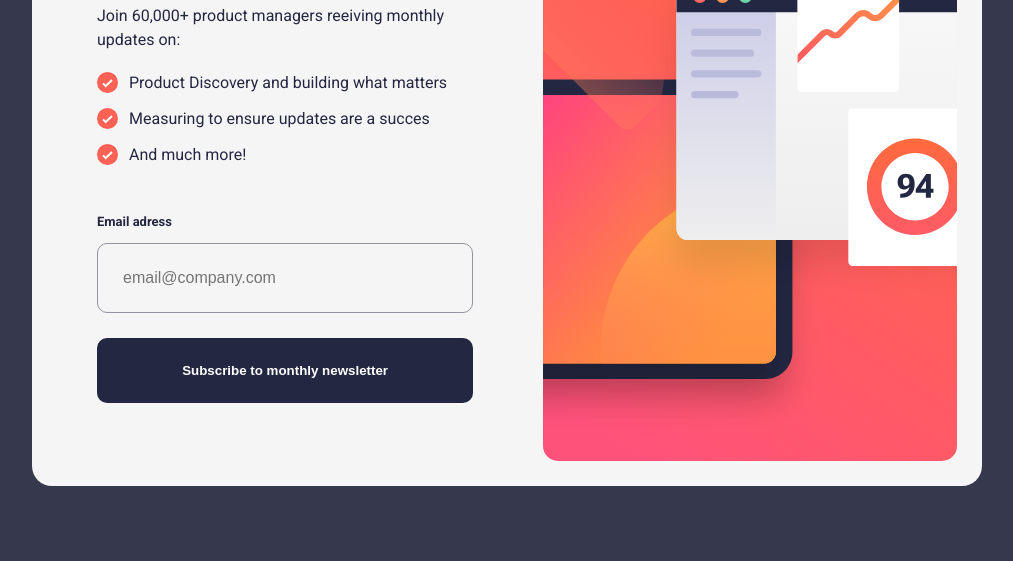
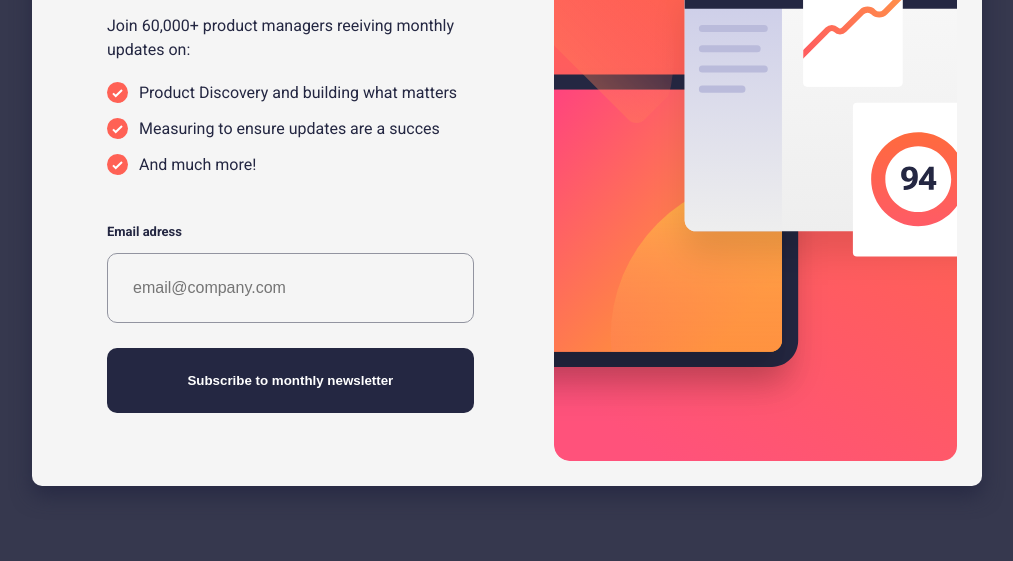
Before and after one commit to dnkratos/Frontend-Mentor-Newsletter-sign-up-form-with-success-message, a plain HTML site: page index.html in a window 1280 px wide. Shown: the part 239-800 px from the top of the page, without its empty margins (133-1146 px from the left). Drawn offline with Linux system fonts and the light colour scheme.

Commit message:
added boxshadow to main container

```diff
--- a/style.css
+++ b/style.css
@@ -232,9 +232,10 @@ form button:hover {
         max-width: 95rem;
         max-height: 65rem;
         padding: 2.5rem;
+        /* padding: 3.5 2.5rem; */
 
-
-        border-radius: 2rem;
+        box-shadow: 0 1rem 2rem hsla(234, 29%, 20%, 0.823);
+        border-radius: 1rem;
     }
 
     main figure.img__container {
@@ -249,7 +250,7 @@ form button:hover {
         flex: 1;
 
         margin: auto;
-        padding: 4rem;
+        padding: 5rem;
         /* margin-left: 1rem; */
     }
 
```
